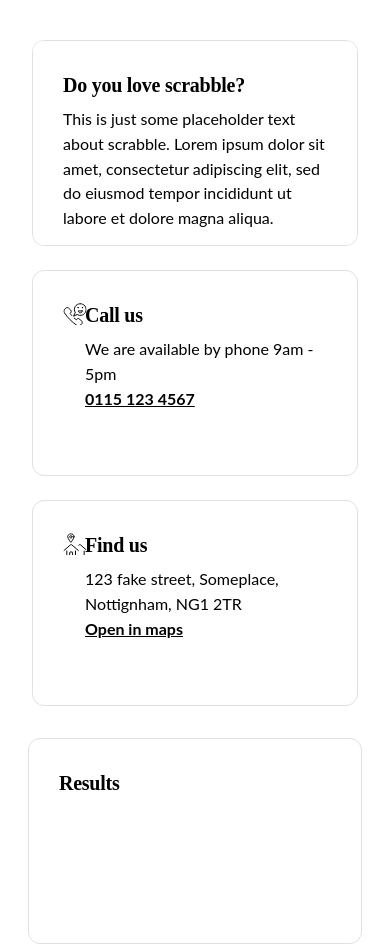
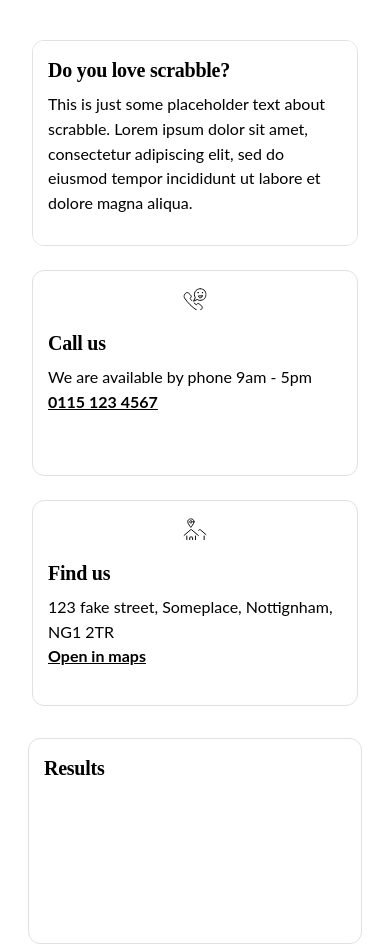
Before and after one commit to cloki0610/angular-scrabble, an Angular app in the folder angular-scrabble/: page / in a window 390 px wide. Built offline with nearby package versions, Linux system fonts and the light colour scheme.

Commit message:
Fix card responsive design

```diff
--- a/angular-scrabble/src/app/card/card.component.css
+++ b/angular-scrabble/src/app/card/card.component.css
@@ -1,9 +1,21 @@
 .card {
   border: 1px solid #e1e1e1;
   border-radius: 12px;
-  padding: 30px;
+  padding: 15px;
   box-sizing: border-box;
   background: #ffffff;
   height: 206px;
-  overflow-y: scroll;
+  overflow-y: auto;
 }
+
+@media (min-width: 576px) {
+  .card {
+    padding: 25px;
+  }
+}
+
+@media (min-width: 992px) {
+  .card {
+    padding: 30px;
+  }
+}
--- a/angular-scrabble/src/app/card/card.component.html
+++ b/angular-scrabble/src/app/card/card.component.html
@@ -1,9 +1,9 @@
 <mat-card class="card mat-elevation-z0">
   <div class="row gx-0">
-    <div [ngClass]="icon == 'true' ? 'col-1 text-center' : 'd-none'">
+    <div [ngClass]="icon == 'true' ? 'col-12 col-sm-1 text-center mb-0' : 'd-none'">
         <ng-content select="[icon]"></ng-content>
     </div>
-    <div [ngClass]="icon == 'true' ? 'col-11' : 'col-12'">
+    <div [ngClass]="icon == 'true' ? 'col-12 col-sm-11 ps-0 ps-sm-1' : 'col-12'">
       <mat-card-title
         ><ng-content select="[title]"></ng-content
       ></mat-card-title>
```
